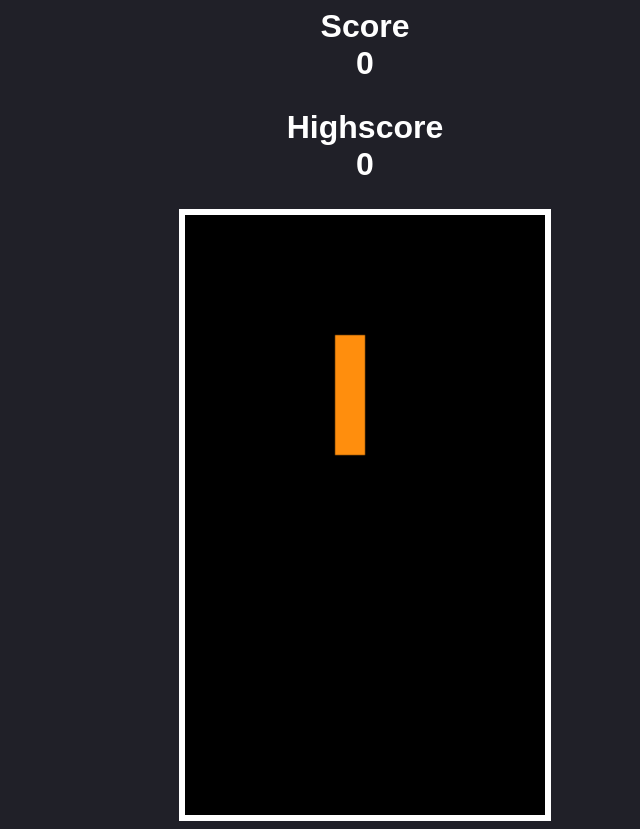
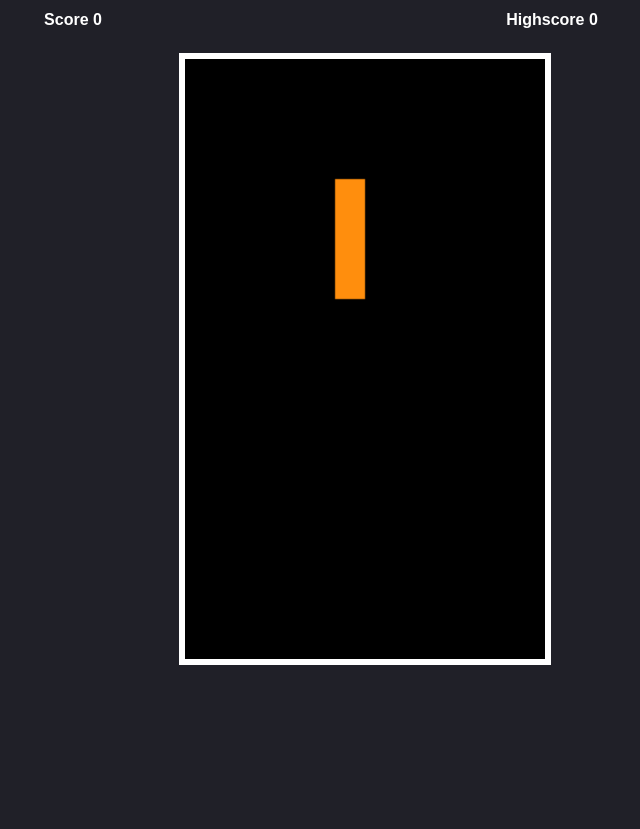
Before and after one commit to KarinJacobs/KarinJacobs.github.io, a plain HTML site: page index.html in a window 1280 px wide. Shown: the whole page, without its empty margins (275-915 px from the left). After the commit the page ends 800 px from the top, so only its background shows below. Drawn offline with Linux system fonts and the light colour scheme.

Commit message:
Changes to score layout. Should now fit on screen.

```diff
--- a/index.html
+++ b/index.html
@@ -1,4 +1,5 @@
 <html>
+
 <head>
     <title>Tetris</title>
     <meta name="viewport" content="width=device-width, initial-scale=1.0, maximum-scale=1.0, user-scalable=no">
@@ -15,19 +16,38 @@
             border: solid .2em #fff;
             height: 75vh;
         }
-            h2 {
+        h4 {
             font-family: sans-serif;
             font-size: 1em;
             text-align: center;
         }
+        .scoreTable {
+            width: 100%;
+            max-width: 75vw;
+            margin: 0 auto 0 auto;
+        }
     </style>
 </head>
+
 <body>
-        <h2>Score
-        <div id="score"></div></h2>
-        <h2>Highscore
-        <div id="highscore"></div></h2>
+    <table class="scoreTable">
+        <tbody>
+            <tr>
+                <td>
+                    <h4>Score
+                        <span id="score"></span>
+                    </h4>
+                </td>
+                <td>
+                    <h4>Highscore
+                        <span id="highscore"></span>
+                    </h4>
+                </td>
+            </tr>
+        </tbody>
+    </table>
     <canvas id="tetris" width="240" height="400"></canvas>
     <script src="tetris.js"></script>
 </body>
+
 </html>
```
Lines whose indentation alone changed are shown as unchanged.
